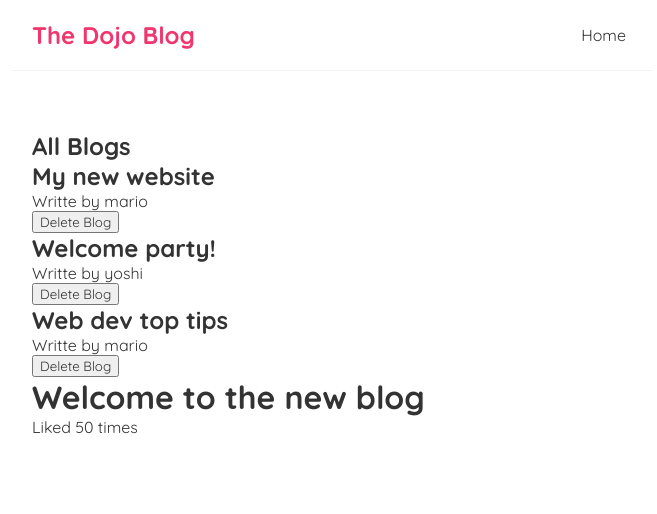
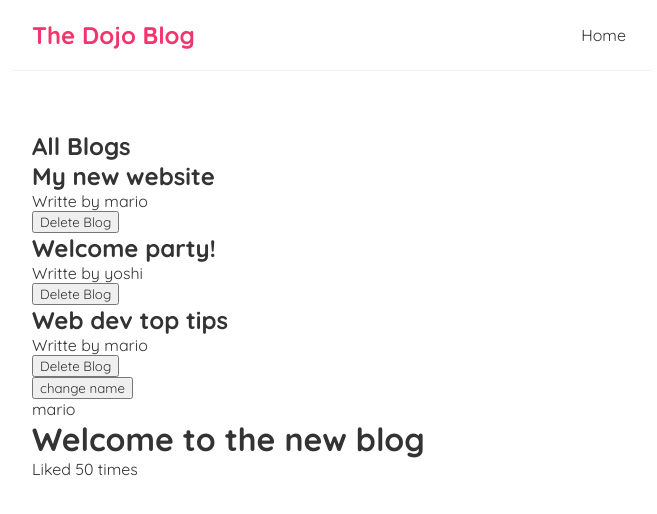
Before and after one commit to ironmarcus/React-tutorial, a React (Create React App) app: page / in a window 1280 px wide. Shown: the top 514 px of the page, without its empty margins (308-965 px from the left). Built offline with nearby package versions, Linux system fonts and the light colour scheme.

Commit message:
Lesson 14 and 15: Using usefEffect

```diff
--- a/src/Home.js
+++ b/src/Home.js
@@ -1,4 +1,4 @@
-import { useState } from 'react';
+import { useState, useEffect } from 'react';
 import BlogList from './BlogList';
 
 const Home = () => {
@@ -8,13 +8,22 @@
         { title: 'Web dev top tips', body: 'lorem ipsum...', author: 'mario', id: 3 }
     ]);
 
+    const [name, setName] = useState('mario');
+
     const handleDelete = (id) => {
         const newBlogs = blogs.filter(blog => blog.id !== id);
         setBlogs(newBlogs);
     }
+
+    useEffect(() => {
+        console.log('use effect run');
+        console.log(blogs);
+    }, [name])
     return (
         <div className="home">
             <BlogList blogs={blogs}  title="All Blogs" handleDelete={handleDelete}/>
+            <button onClick={() => setName('luigi')}>change name</button>
+            <p>{ name }</p>
         </div>
     );
 }
```
